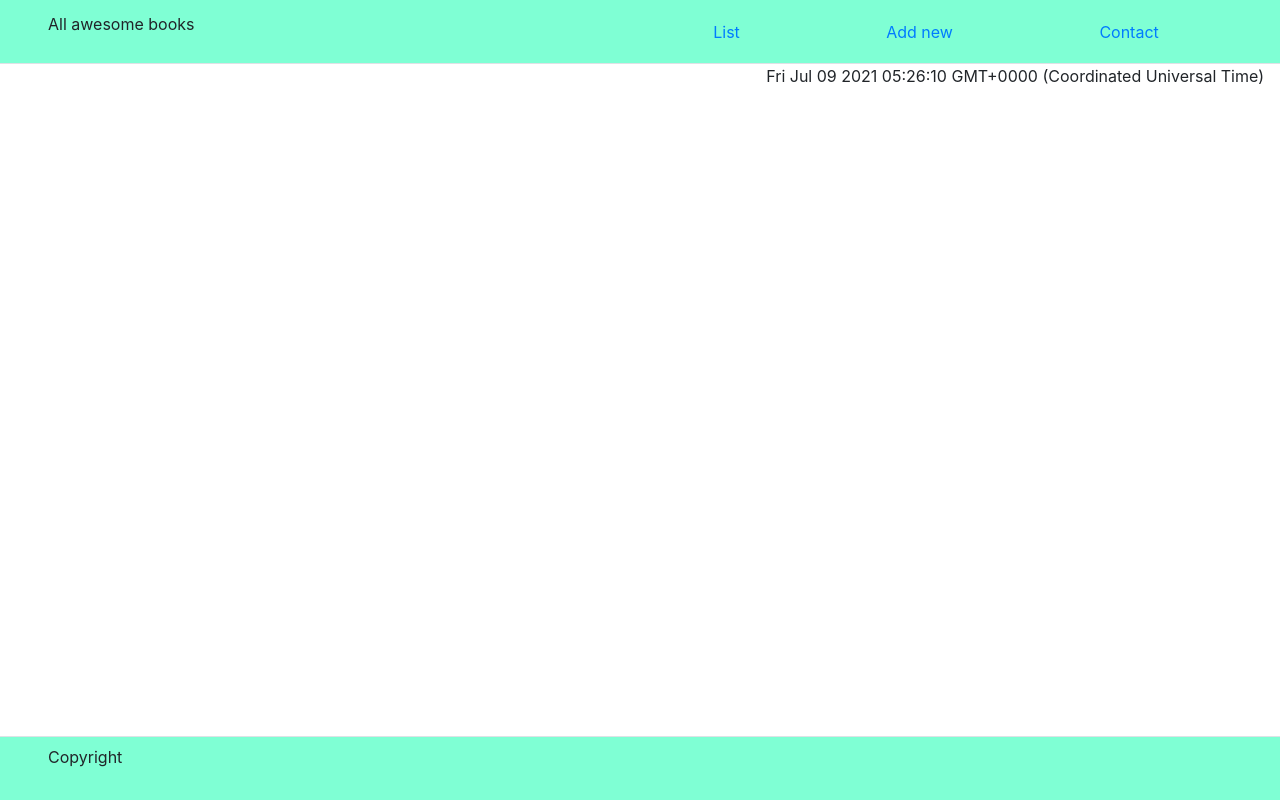
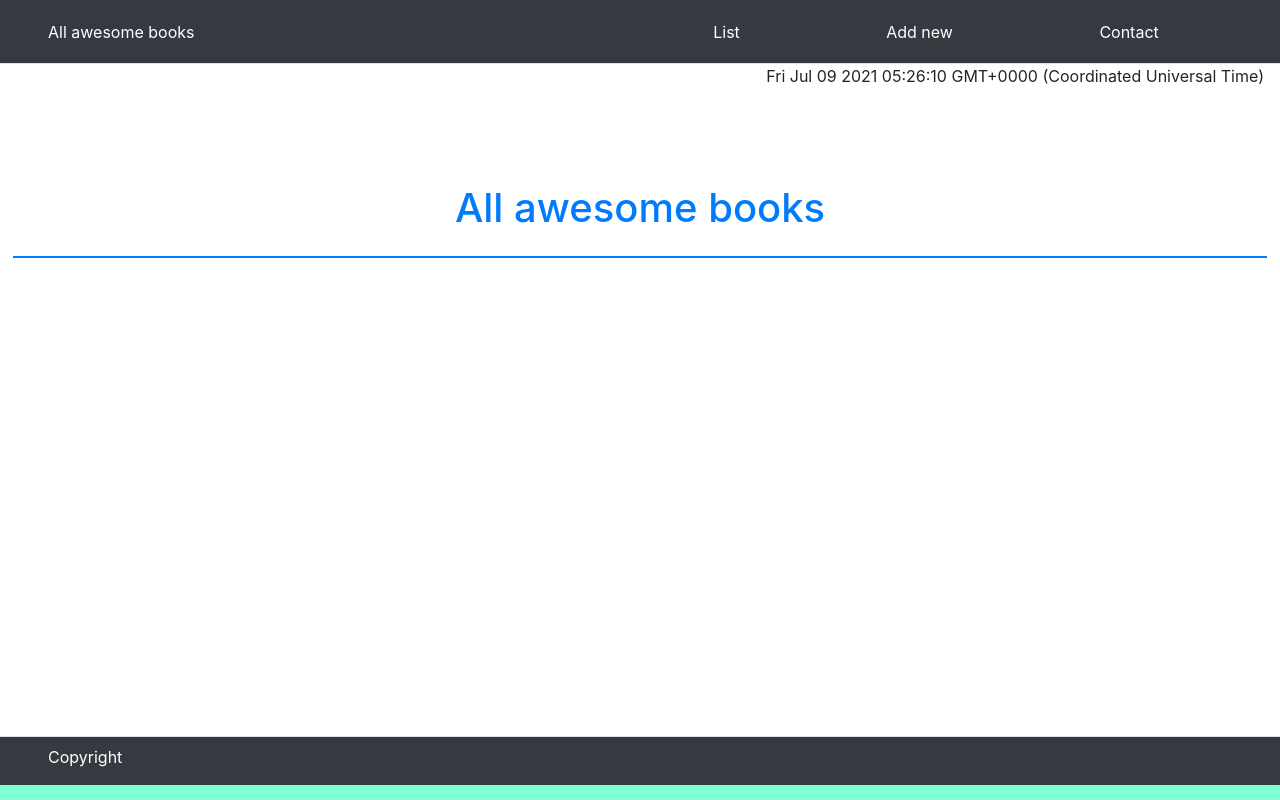
Before and after one commit to bimbolabuari/mv-awesome-books, a website: page index.html in a window 1280 px wide. Drawn offline with nearby package versions, Linux system fonts and the light colour scheme.

Commit message:
Improve styling

```diff
--- a/index.html
+++ b/index.html
@@ -9,15 +9,15 @@
   </head>
     <body>
       <header class="header">
-        <nav class="d-flex flex-row justify-content-between border-bottom h-100 pr-5 pl-5 align-items-center">
+        <nav class="d-flex flex-row justify-content-between border-bottom h-100 pr-5 pl-5 align-items-center bg-dark">
           <div>
-            <p>All awesome books</p>
+            <p class="text-white pt-3">All awesome books</p>
           </div>
 
           <div class="d-flex justify-content-around w-50">
-            <a href="#list" class="list">List</a>
-            <a href="#add-new" class="add-new">Add new</a>
-            <a href="#contact" class="contact">Contact</a>
+            <a href="#list" class="list text-white">List</a>
+            <a href="#add-new" class="add-new text-white">Add new</a>
+            <a href="#contact" class="contact text-white">Contact</a>
           </div>
         </nav>
       </header>
@@ -85,8 +85,8 @@
 
 
         <footer class="footer">
-          <div class="d-flex flex-row justify-content-start border-top align-items-center">
-            <p class="pl-5 mt-2">Copyright</p>
+          <div class="d-flex flex-row justify-content-start border-top align-items-center bg-dark">
+            <p class="pl-5 mt-2 text-white">Copyright</p>
           </div>
         </footer>
 
--- a/index.js
+++ b/index.js
@@ -96,6 +96,7 @@ const listSection = document.querySelector('#list');
 const AddNewSection = document.querySelector('#add-new');
 const contactSection = document.querySelector('#contact');
 
+listSection.classList.remove('hide');
 navList.addEventListener('click', () => {
   listSection.classList.remove('hide');
   AddNewSection.classList.add('hide');
--- a/styles.css
+++ b/styles.css
@@ -36,7 +36,7 @@
 
 .header {
   height: 8vh;
-  background-color: aquamarine;
+
 }
 
 .footer {
@@ -51,3 +51,7 @@
   height: 80vh;
   margin-top: 3em;
 }
+
+.text-white {
+  color: white;
+}
```
